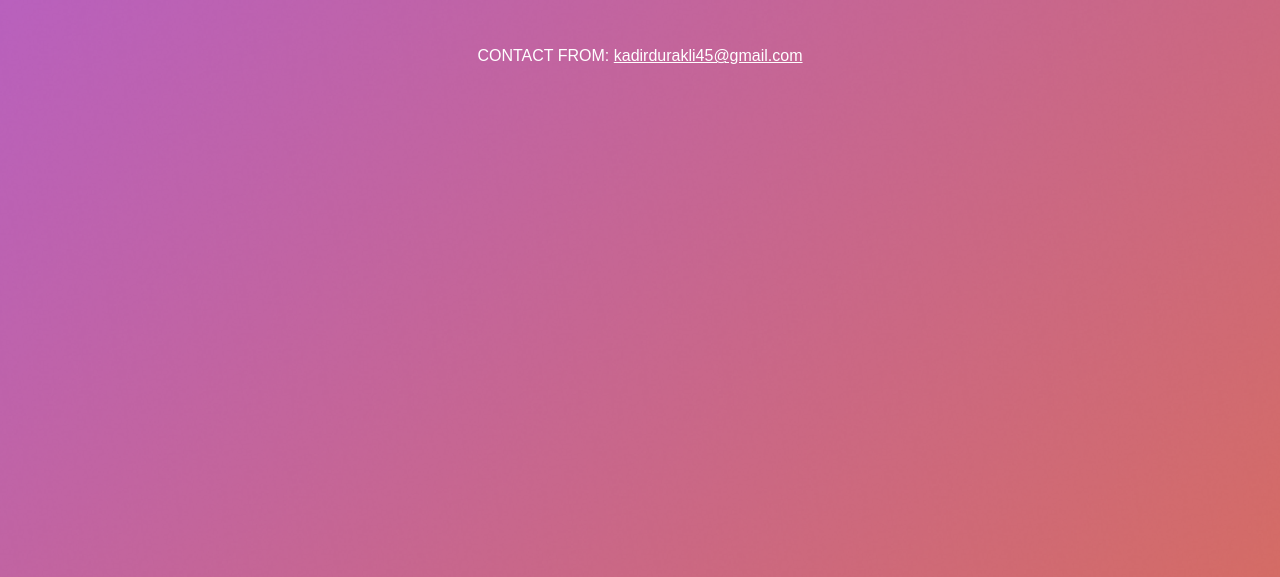
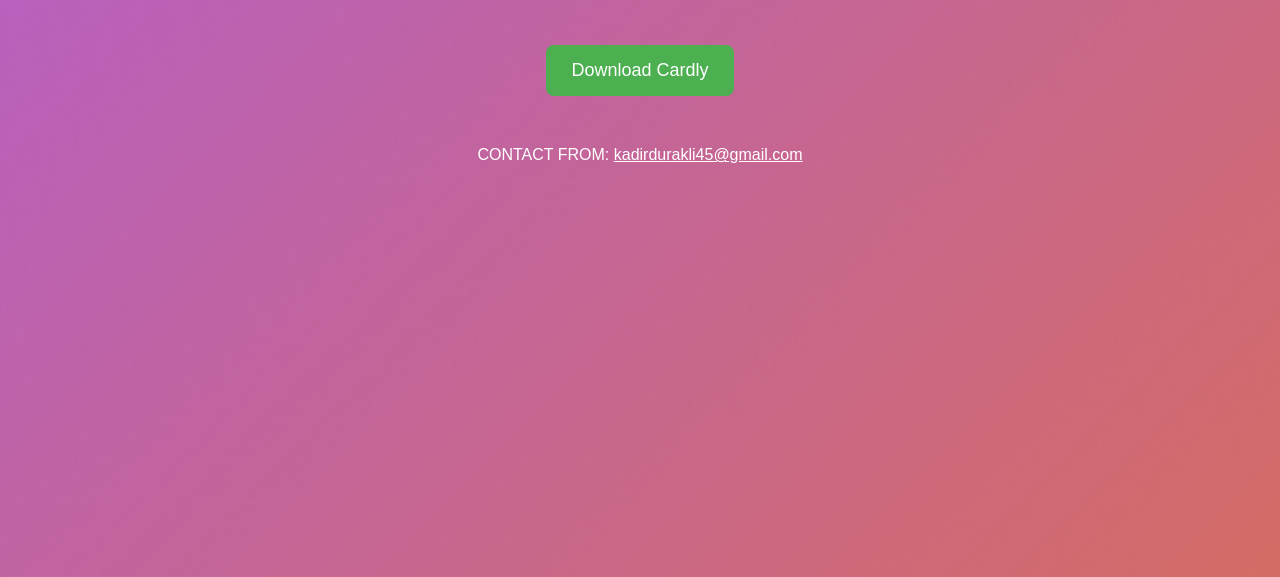
Before and after one commit to kadirdurakli/cardlylearnenglishwords, a plain HTML site: page index.html in a window 1280 px wide. Shown: the part 223-800 px from the top of the page. Drawn offline with Linux system fonts and the light colour scheme.

Commit message:
Update index.html

```diff
--- a/index.html
+++ b/index.html
@@ -21,6 +21,20 @@
             font-size: 18px; /* Yazı boyutu */
             margin-top: 20px;
         }
+        .download-button {
+            display: inline-block;
+            margin-top: 30px;
+            padding: 15px 25px;
+            font-size: 18px;
+            color: white;
+            background-color: #4CAF50; /* Buton rengi */
+            text-decoration: none;
+            border-radius: 8px;
+            transition: background-color 0.3s;
+        }
+        .download-button:hover {
+            background-color: #45a049; /* Buton üzerine gelince rengi */
+        }
         footer {
             margin-top: 50px;
             font-size: 16px;
@@ -33,6 +47,7 @@
         Cardly is a simple and effective application designed to help you learn and memorize English words easily and efficiently.
         With engaging features and a user-friendly interface, Cardly makes language learning fun and accessible for everyone.
     </p>
+    <a href="https://apps.apple.com/tr/app/cardly-learn-english-words/id6711731657?l=tr" class="download-button" target="_blank">Download Cardly</a>
     <footer>
         CONTACT FROM: <a href="mailto:kadirdurakli45@gmail.com" style="color: white;">kadirdurakli45@gmail.com</a>
     </footer>
```
